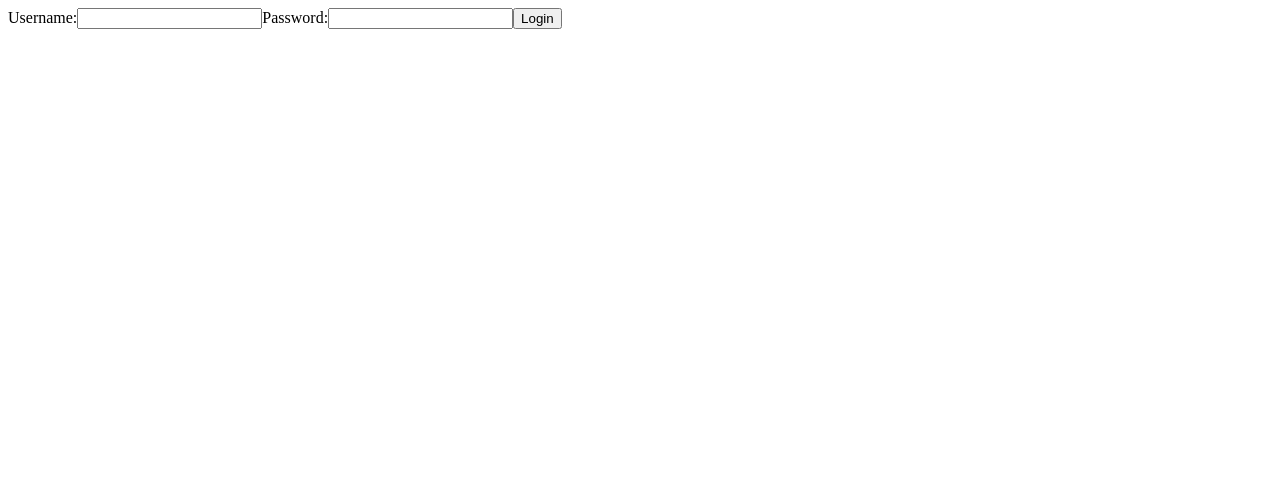
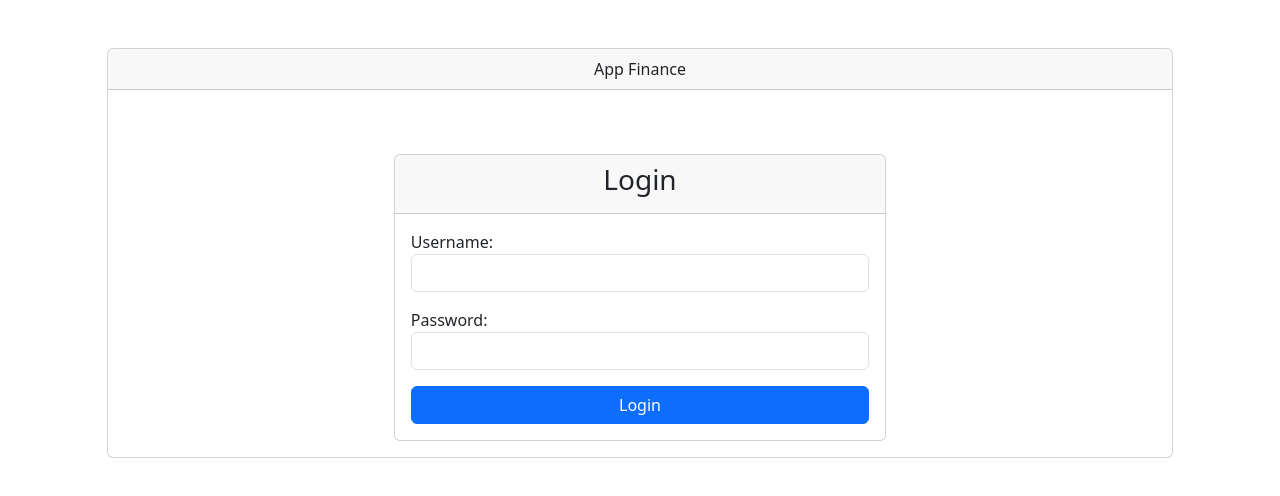
Before and after one commit to Josewesley2020/finance_control, an Angular app: page / in a window 1280 px wide. Shown: the top 496 px of the page. Built offline with nearby package versions, Linux system fonts and the light colour scheme.

Commit message:
feat: layout screen login

```diff
--- a/angular.json
+++ b/angular.json
@@ -27,9 +27,12 @@
               }
             ],
             "styles": [
+              "node_modules/bootstrap/dist/css/bootstrap.min.css",
               "src/styles.css"
             ],
-            "scripts": [],
+            "scripts": [
+            "node_modules/bootstrap/dist/js/bootstrap.bundle.min.js"
+            ],
             "server": "src/main.server.ts",
             "prerender": true,
             "ssr": {
--- a/package.json
+++ b/package.json
@@ -22,6 +22,7 @@
     "@angular/router": "^18.2.0",
     "@angular/ssr": "^18.2.5",
     "@supabase/supabase-js": "^2.49.1",
+    "bootstrap": "^5.3.3",
     "express": "^4.18.2",
     "rxjs": "~7.8.0",
     "tslib": "^2.3.0",
--- a/src/app/app.component.html
+++ b/src/app/app.component.html
@@ -1 +1 @@
-<app-content></app-content>
+<app-content class="justify-content-around d-flex"></app-content>
--- a/src/app/content/content.component.html
+++ b/src/app/content/content.component.html
@@ -1,10 +1,20 @@
-<span *ngIf="loginValidate"><button (click)="logout()">Logout</button></span>
+<div class="card align-items-center col-10 mt-5">
+<div class="card-header col-12 justify-content-around d-flex"><span>App Finance</span>
+</div>
+<div class="card-body col-12">
+  <div class="d-flex justify-content-end mb-3" *ngIf="loginValidate">
+    <button class="btn btn-danger" (click)="logout()">Logout</button>
+  </div>
 
+  <div *ngIf="!loginValidate">
+    <app-login-screen
+      (userLogado)="validateLogin($event)"
+      (user)="setUser($event)">
+    </app-login-screen>
+  </div>
 
-<app-login-screen *ngIf="!loginValidate"
-(userLogado)="validateLogin($event)"
-(user)="setUser($event)">
-</app-login-screen>
-
-
-<app-home *ngIf="loginValidate"></app-home>
+  <div *ngIf="loginValidate">
+    <app-home></app-home>
+  </div>
+</div>
+</div>
--- a/src/app/content/login-screen/login-screen.component.html
+++ b/src/app/content/login-screen/login-screen.component.html
@@ -1,9 +1,26 @@
-<form (ngSubmit)="onLogin()">
-  <label for="username">Username:</label>
-  <input type="text" id="username" [(ngModel)]="username" name="username" required>
-
-  <label for="password">Password:</label>
-  <input type="password" id="password" [(ngModel)]="password" name="password" required>
-
-  <button type="submit">Login</button>
-</form>
+<div class="container mt-5">
+  <div class="row justify-content-center">
+    <div class="col-md-6">
+      <div class="card">
+        <div class="card-header text-center">
+          <h3>Login</h3>
+        </div>
+        <div class="card-body">
+          <form (ngSubmit)="onLogin()">
+            <div class="form-group mb-3">
+              <label for="username">Username:</label>
+              <input type="text" id="username" class="form-control" [(ngModel)]="username" name="username" required>
+            </div>
+            <div class="form-group mb-3">
+              <label for="password">Password:</label>
+              <input type="password" id="password" class="form-control" [(ngModel)]="password" name="password" required>
+            </div>
+            <div class="d-grid">
+              <button type="submit" class="btn btn-primary btn-block">Login</button>
+            </div>
+          </form>
+        </div>
+      </div>
+    </div>
+  </div>
+</div>
```
Also changed, not shown: 1 other file (tests, documents, lock files or other folders).
